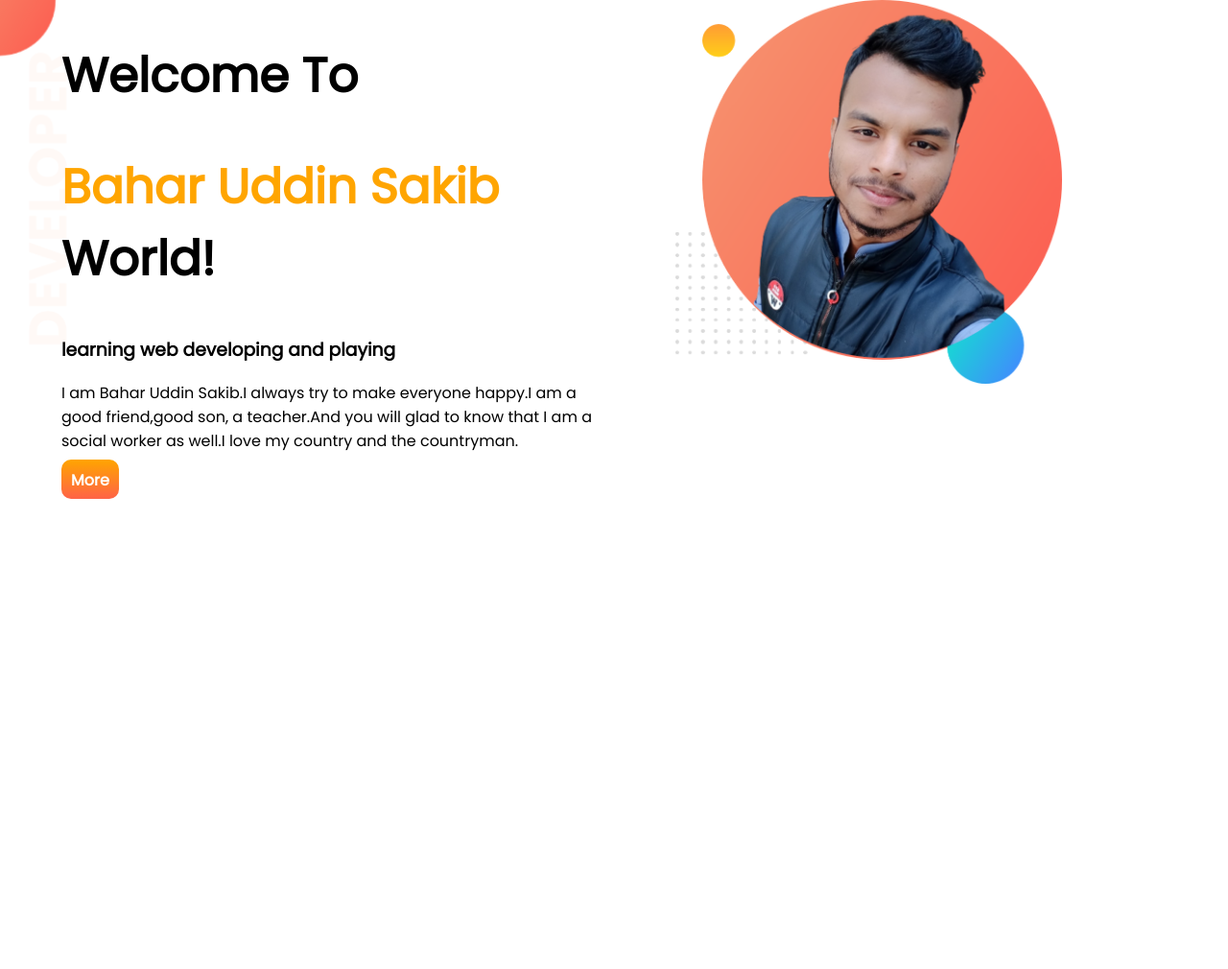
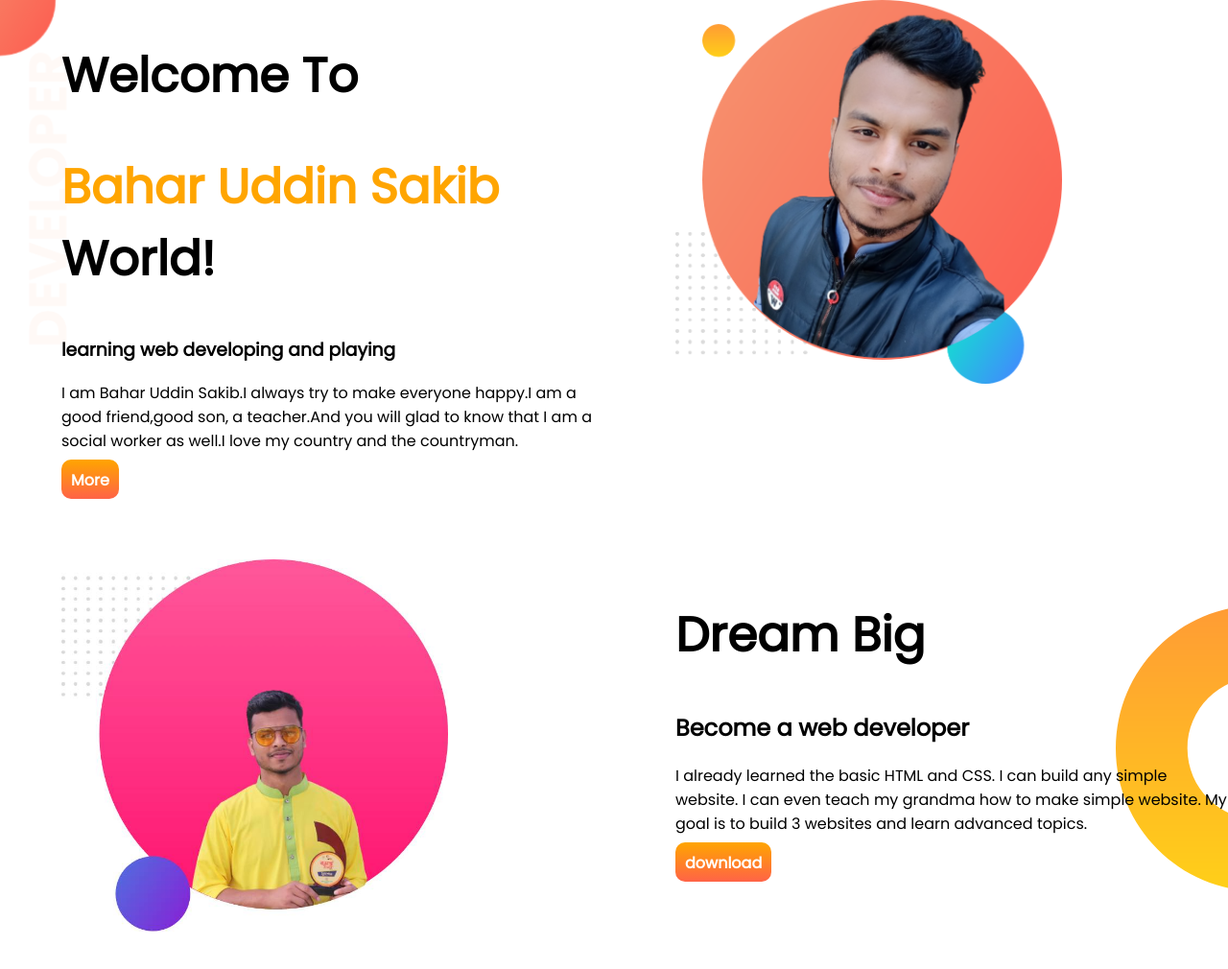
Before and after one commit to baharuddinsakib/developer-portfolio, a plain HTML site: page index.html in a window 1280 px wide. Shown: the whole page at 96% size. Before the commit the page ends 800 px from the top, so only its background shows below. Drawn offline with Linux system fonts and the light colour scheme.

Commit message:
dreamBig

```diff
--- a/index.html
+++ b/index.html
@@ -20,6 +20,18 @@
 
  <div class="half"><img src="images/my-bg.png" alt=""></div>
 </section>
+    <section class="Dream-Big">
+    <div class="half" ><img src="images/sakib-bg.jpg" alt=""> </div>
+    <div class="half">
+        <h1> Dream Big</h1>
+        <h2>Become a web developer</h2>
+        <p>I already learned the basic HTML and CSS. I can build any simple website. I can even teach my grandma how to make simple website. My goal is to build 3 websites and learn advanced topics.</p>
+        <a class="link-button" target="_blank" href="https://www.linkedin.com/in/bahar-uddin-sakib-a8b37a244/"> download</a>
+
+    </div>
+
+    </div>
+</section>
 
 </body>
 </html>
--- a/style.css
+++ b/style.css
@@ -10,6 +10,7 @@ h1{
 }
 section{
     display:flex;
+    margin-bottom: 70px;
 }
 .half{
     width:50%;
@@ -30,3 +31,8 @@ section{
     background-image:url(images/top-banner.png);
     background-repeat: no-repeat;
 }
+.Dream-Big{
+    background-image: url(images/dream-bg.png);
+    background-repeat: no-repeat;
+    background-position: right;
+}
```
Also changed, not shown: images/sakib-bg.jpg (added).
